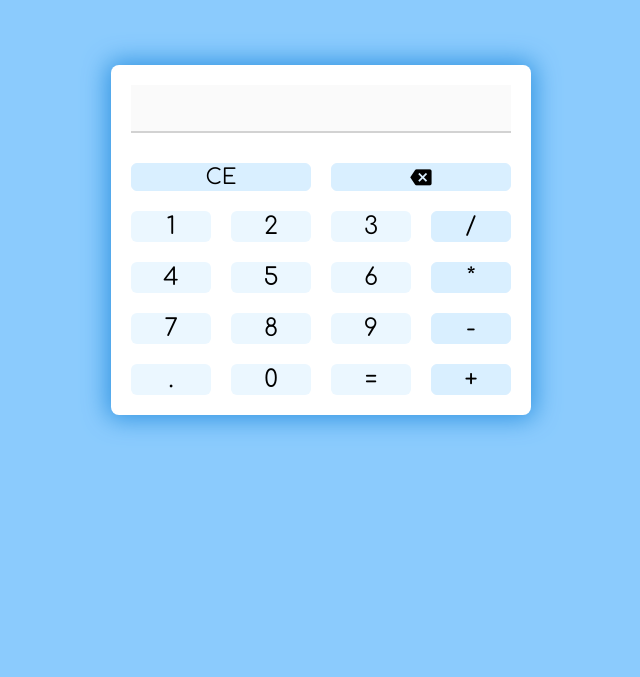
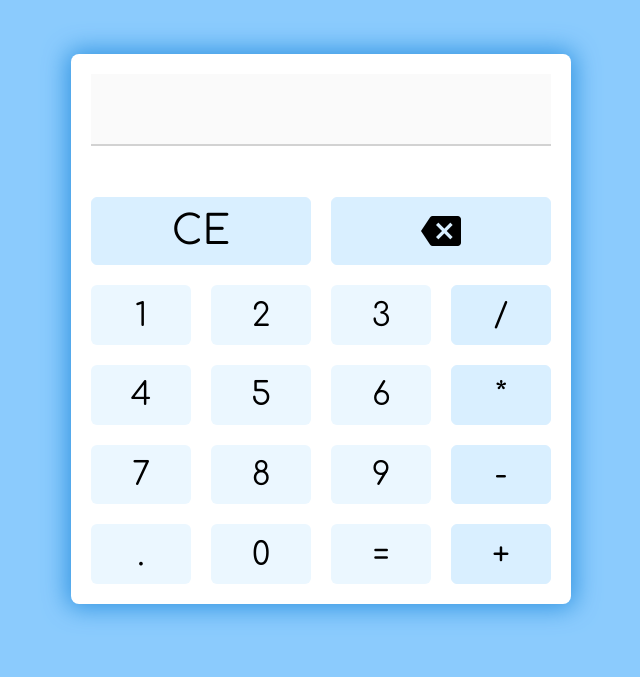
Before and after one commit to thewhitehaven04/Project_Calculator, a website with bundled scripts: page index.html in a window 1280 px wide. Shown: the whole page, without its empty margins (319-959 px from the left). Built offline with nearby package versions, Linux system fonts and the light colour scheme.

```diff
--- a/css/style.css
+++ b/css/style.css
@@ -19,7 +19,13 @@
   position: fixed;
   top: 30%;
   left: 50%;
-  transform: translateX(-50%) translateY(-50%);
+  transform-box: border-box;
+  transform: translate(-50%, -30%);
+
+  display: flex;
+  flex-flow: column nowrap;
+  align-items: center;
+  gap: 20px;
 }
 
 .calculator {
@@ -37,6 +43,8 @@
   box-shadow: 0px 0px 25px 4px rgb(52, 150, 226);
   border-radius: 8px;
   padding: 20px;
+  width: 500px;
+  height: 550px;
 }
 
 .generic-controls {
@@ -50,7 +58,7 @@
 
 .generic-controls__button {
   font-family: inherit;
-  font-size: 16pt;
+  font-size: 30pt;
 
   --controls-color: rgb(217, 239, 255);
   border: 1px solid var(--controls-color);
@@ -71,15 +79,13 @@
 }
 
 .advanced-operations__operation {
-  width: 80px;
-
   --adv-operations-color: rgb(217, 239, 255);
   border: 1px solid var(--adv-operations-color);
   border-radius: 6px;
   background-color: rgb(217, 239, 255);
 
   font-family: inherit;
-  font-size: 18pt;
+  font-size: 24pt;
 }
 
 .screen-panel {
@@ -92,8 +98,10 @@
   width: 100%;
   height: 1.8em;
   border-width: 0px 0px 2px 0px;
-  font-size: 20pt;
+
+  font-size: 30pt;
   font-family: inherit;
+  text-align: right;
 }
 
 .math-controls {
@@ -106,12 +114,11 @@
 }
 
 .math-controls__button {
-  width: 80px;
   border: 1px;
   border-radius: 6px;
   background-color: rgb(235, 247, 255);
 
-  font-size: 18pt;
+  font-size: 24pt;
   font-family: inherit;
 }
 
@@ -120,6 +127,7 @@
   display: flex;
   flex-flow: column nowrap;
   gap: inherit;
+  justify-content: center;
 }
 
 .operators__button {
@@ -127,9 +135,9 @@
   border: 1px solid var(--operator-color);
   background-color: var(--operator-color);
   border-radius: 6px;
-  width: 80px;
-  font-size: 18pt;
+  font-size: 24pt;
   font-family: inherit;
+  flex: 1 1 25%;
 }
 
 .math-controls__button:hover,
@@ -141,4 +149,7 @@
 
 .error-message-pane {
   padding: 20px auto;
+  text-align: center;
+  height: 50px;
+  font-size: 18pt;
 }
```
